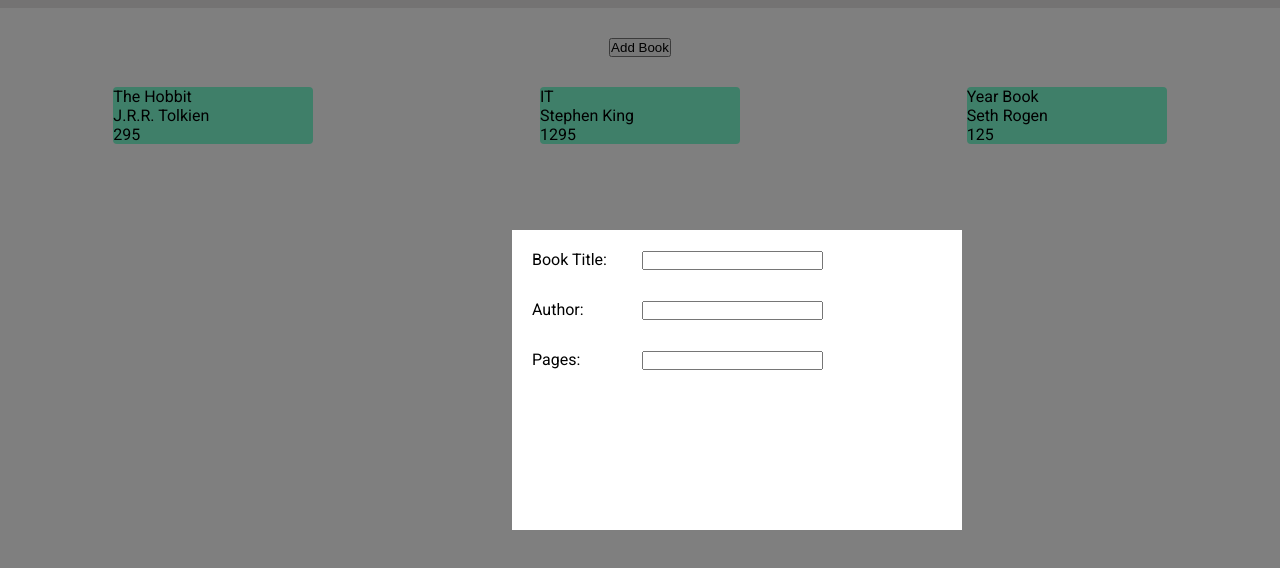
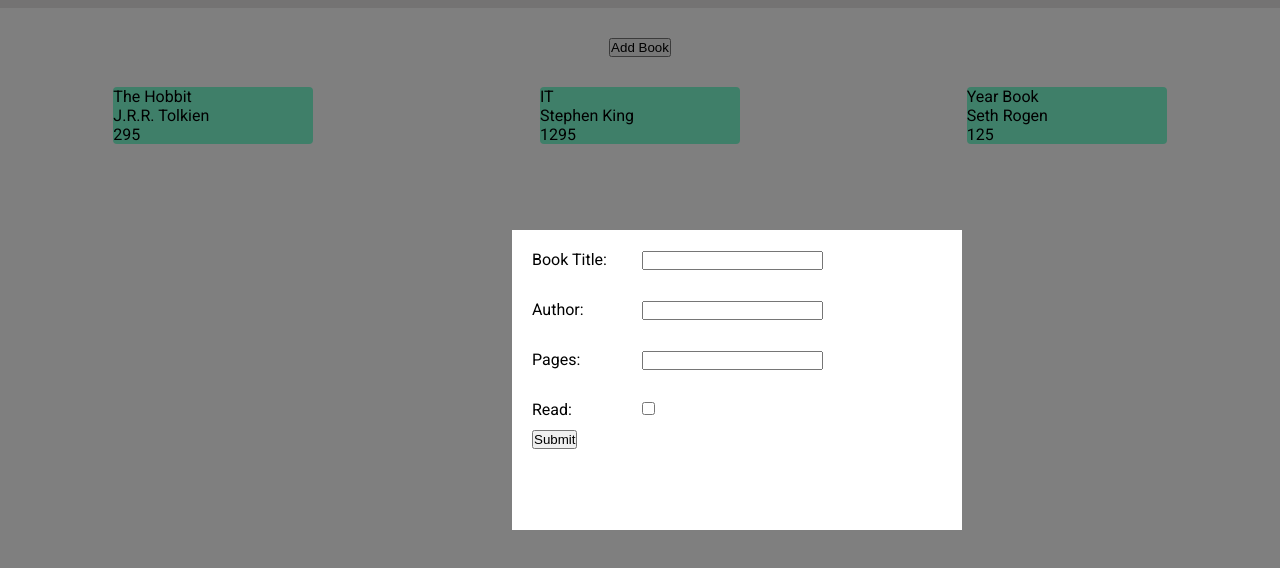
Before and after one commit to dusmer/library, a plain HTML site: page index.html in a window 1280 px wide. Both pictures are taken after a click on the button "Add Book". Shown: the part 90-658 px from the top of the page. Drawn offline with Linux system fonts and the light colour scheme.

Commit message:
added some additional DOM elements for manipulation

```diff
--- a/index.html
+++ b/index.html
@@ -26,7 +26,7 @@
     </div>
     <div id="addBook">
         <div class="bookForm">
-            <form action="">
+            <form id="addBookForm" action="">
                 <div>
                     <label for="bookTitle">Book Title:</label>
                 </div>
@@ -40,12 +40,20 @@
                     <input type="text" id="bookAuthor">
                 </div>
                 <div>
-                <label for="bookAutor">Pages:</label>
+                <label for="bookPages">Pages:</label>
                 </div>
                 <div>
                 <input type="text" id="bookPages">
                 </div>
+                <div>
+                    <label for="read">Read:</label>
+                    </div>
+                    <div>
+                    <input type="checkbox" id="read">
+                    </div>
+                    <div><button type="button" id="submit">Submit</button></div>
             </form>
+
         </div>
     </div>
 </body>
```
